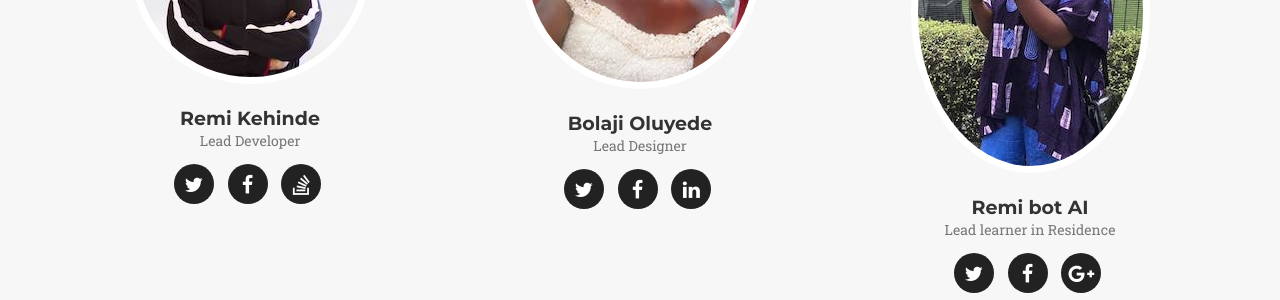
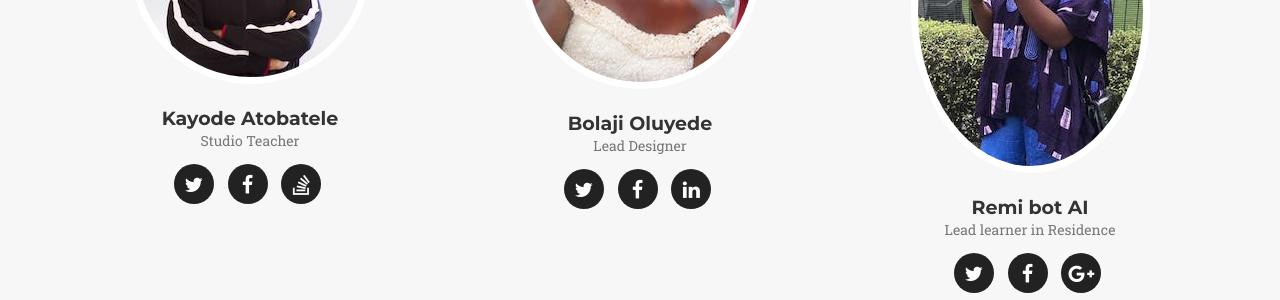
Before and after one commit to Remi-bot/My-project, a Jekyll site: the page built from index.html, in a window 1280 px wide and 900 px high, scrolled down 4870 px. Shown: the part 153-453 px from the top of the window. Built offline with Jekyll 4.4.1, drawn with Linux system fonts in a browser that asks for light colours; some web fonts are replaced.

Commit message:
Update _config.yml

```diff
--- a/_config.yml
+++ b/_config.yml
@@ -8,9 +8,9 @@ description: "We are girls on wings. We build stuff just because we can"
 
 # Team names, titles and social links
 people:
-- name: Remi Kehinde
+- name: Kayode Atobatele
   pic: 1
-  position: Lead Developer
+  position: Studio Teacher
   social:
     - title: twitter
       url: #
```
